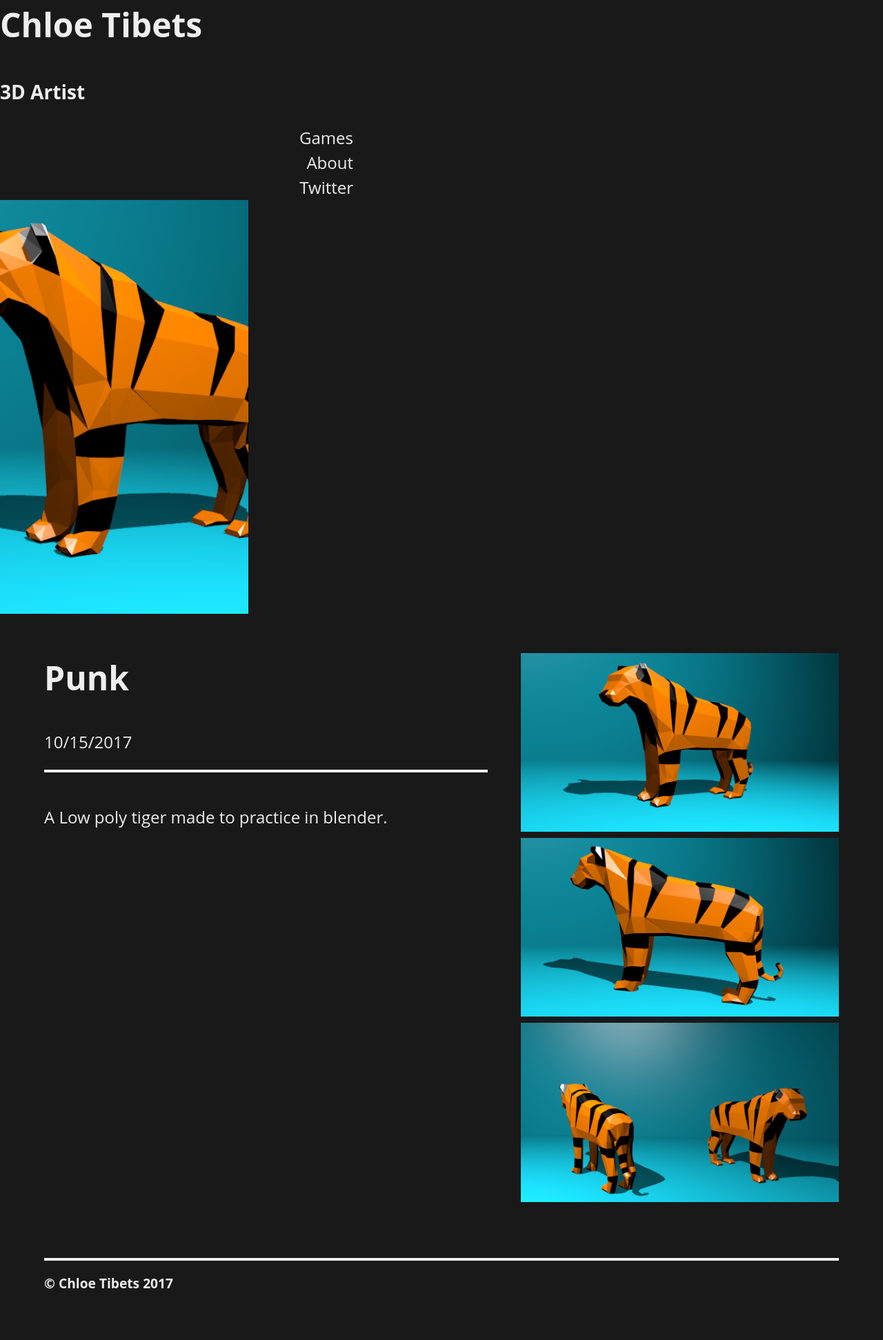
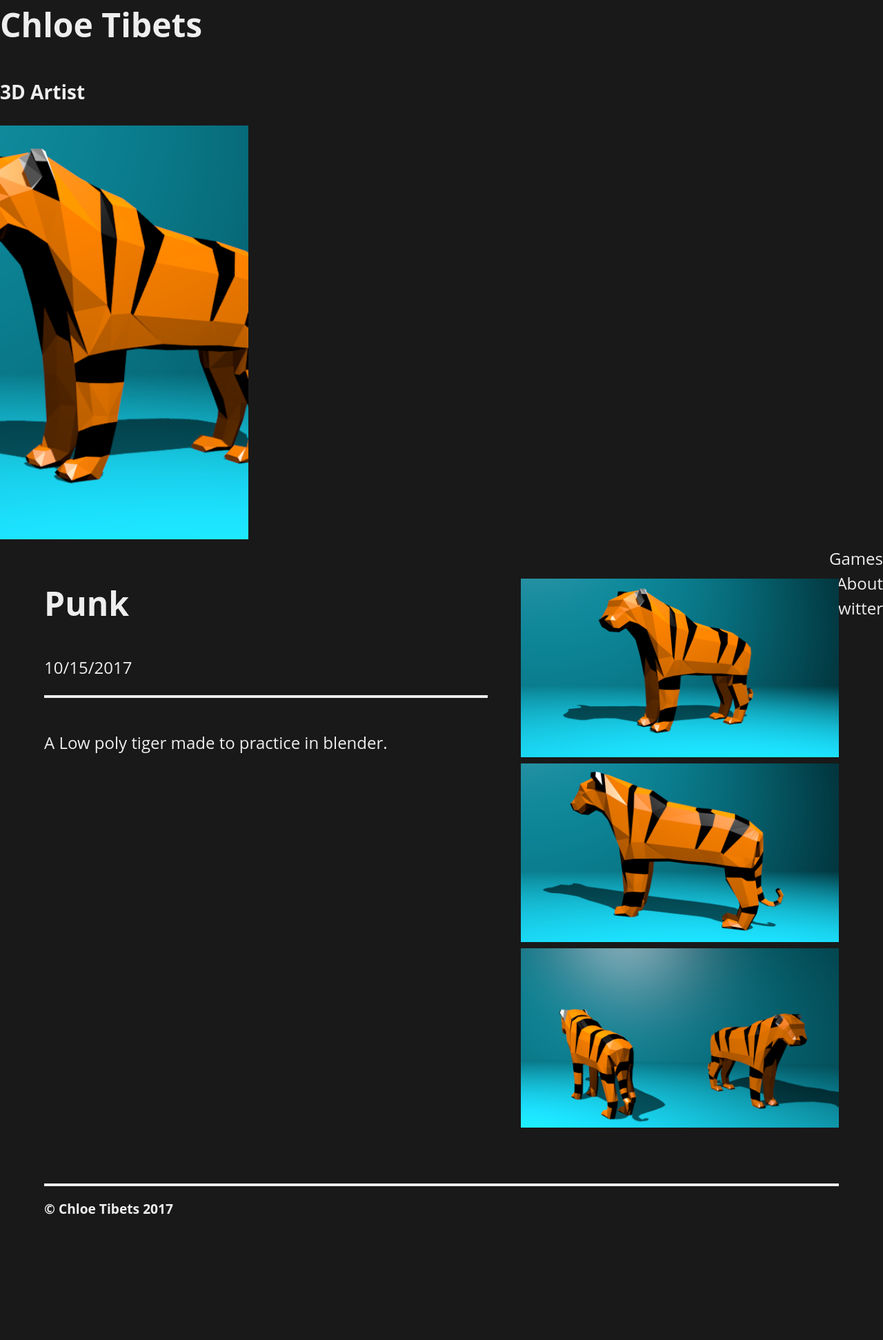
Before and after one commit to chloetib/chloetib.github.io, a Jekyll site: the page built from _posts/2017-10-15-tiger.md, in a window 1280 px wide. Shown: the whole page at 69% size. Built offline with Jekyll 4.4.1, drawn with Linux system fonts in a browser that asks for light colours; after the commit the page ends 1835 px from its top, so only the background shows below that.

Commit message:
attempt to fix them lining up

```diff
--- a/assets/css/main.css
+++ b/assets/css/main.css
@@ -96,6 +96,11 @@ ul {
     width: 40%;
     overflow: hidden;
 	text-align: right;
+  position: absolute;
+bottom: 0;
+right: 0;
+padding: inherit;
+padding-left: 0;
 }
 
 .content ul {
```
